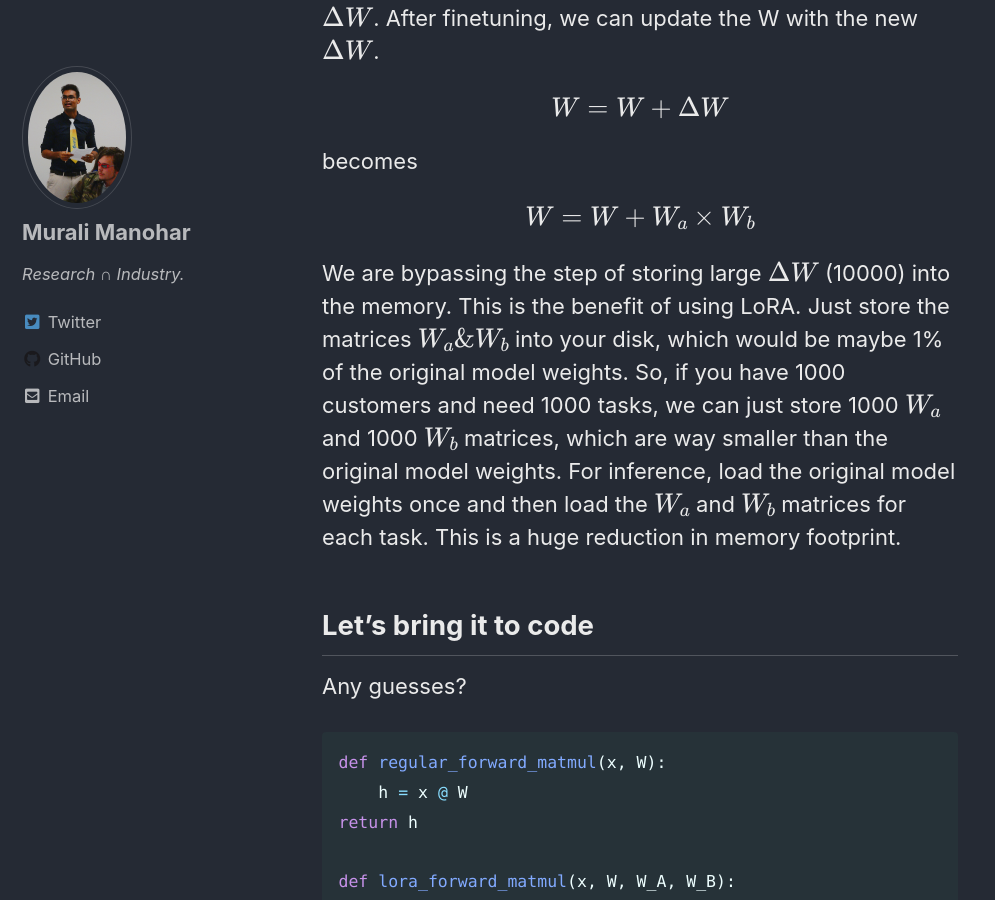
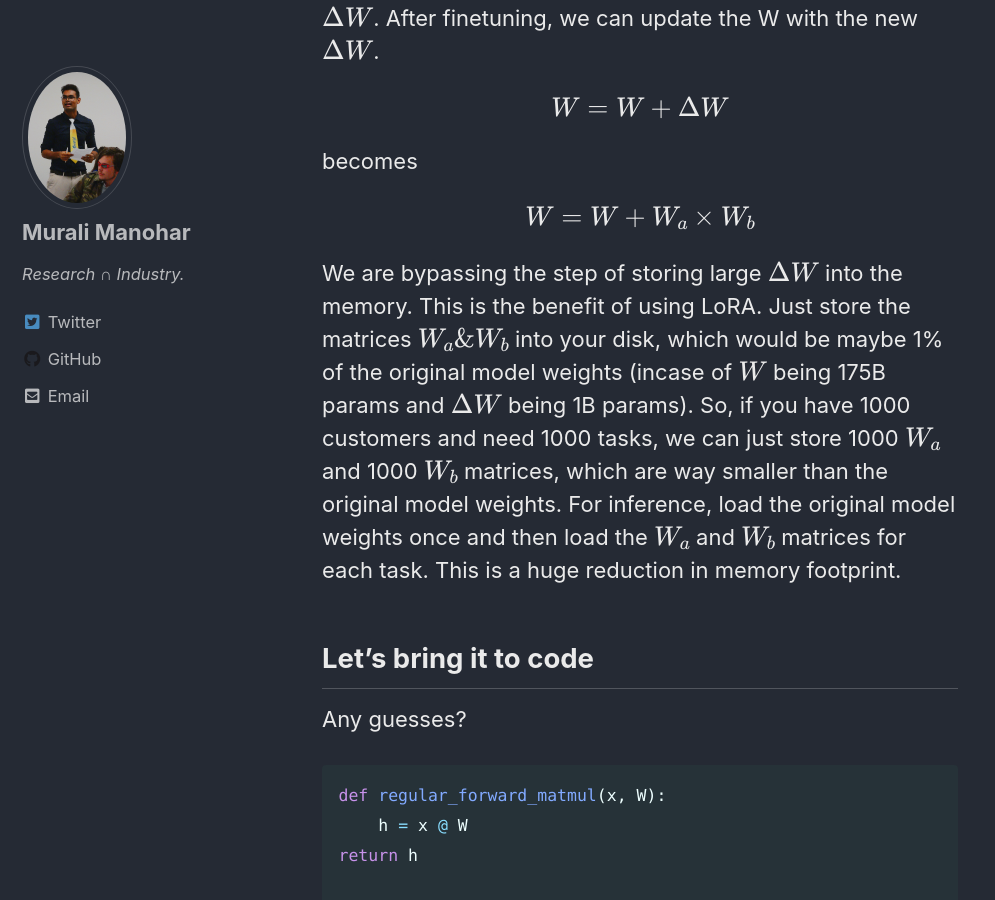
Before and after one commit to gitlost-murali/blogs, a Jekyll site: the page built from _posts/2023-27-07-lora-qlora.md, in a window 1280 px wide and 900 px high, scrolled down 4848 px. Shown: the whole window, without its empty margins (0-995 px from the left). Built offline with Jekyll 4.4.1, drawn with Linux system fonts in a browser that asks for light colours; cached includes are drawn as plain includes; formulas are drawn with MathJax 3; comment, search, counter and statistics services are not loaded; some of the changed text lies outside the part shown.

Commit message:
almost final changes

```diff
--- a/_posts/2023-27-07-lora-qlora.md
+++ b/_posts/2023-27-07-lora-qlora.md
@@ -74,7 +74,7 @@ becomes
 
 $$ W = W +  W_{a} \times W_{b} $$
 
-We are bypassing the step of storing large $\Delta W$ (10000) into the memory. This is the benefit of using LoRA. Just store the matrices  $ W_{a} \& W_{b} $ into your disk, which would be maybe 1% of the original model weights. So, if you have 1000 customers and need 1000 tasks, we can just store 1000 $W_{a}$ and 1000 $W_{b}$ matrices, which are way smaller than the original model weights. For inference, load the original model weights once and then load the $W_{a}$ and $W_{b}$ matrices for each task. This is a huge reduction in memory footprint.
+We are bypassing the step of storing large $\Delta W$ into the memory. This is the benefit of using LoRA. Just store the matrices  $ W_{a} \& W_{b} $ into your disk, which would be maybe 1% of the original model weights (incase of $W$ being 175B params and $\Delta W$ being 1B params). So, if you have 1000 customers and need 1000 tasks, we can just store 1000 $W_{a}$ and 1000 $W_{b}$ matrices, which are way smaller than the original model weights. For inference, load the original model weights once and then load the $W_{a}$ and $W_{b}$ matrices for each task. This is a huge reduction in memory footprint.
 
 ## Let's bring it to code
 
@@ -181,4 +182,4 @@ model_nf4 = AutoModelForCausalLM.from_pretrained(model_id, quantization_config=n
 
 ## Badum Tss
 
-This is the end of the blog. I hope you enjoyed reading it. If you have any questions, please feel free to reach out by clicking on the social media icons on the left. :)
+This is the end of the blog. I hope you enjoyed reading it. If you have any questions, please feel free to reach out on [linkedin](https://www.linkedin.com/in/murali-manohar/), [twitter](https://twitter.com/gitlostmurali) or [mail](mailto:kmanoharmurali@gmail.com).
```
Also changed, not shown: other parts of _posts/2023-27-07-lora-qlora.md (+1 -0 lines).
